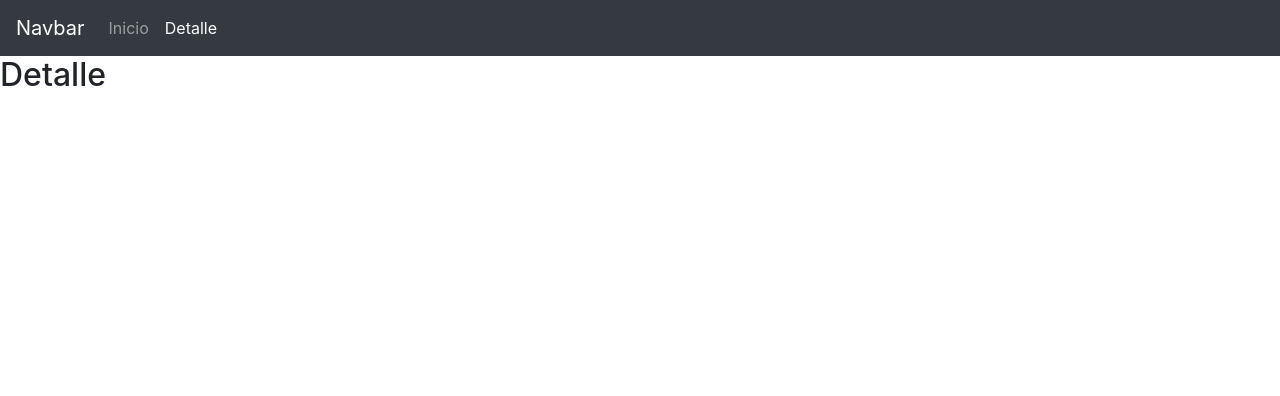
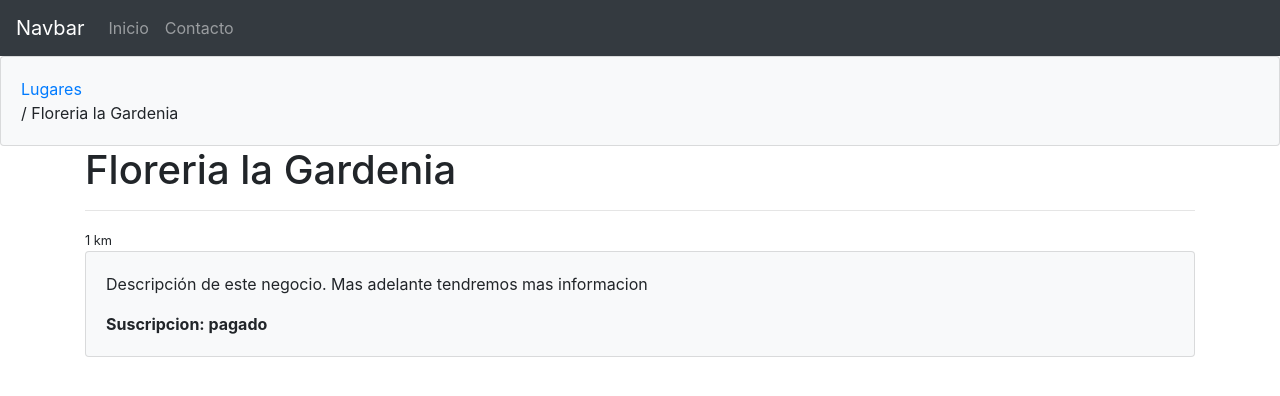
Before and after one commit to mpetrinidev/angular6_platzisquare, an Angular app: page /detalle/1 in a window 1280 px wide. Shown: the top 396 px of the page. Built offline with nearby package versions, Linux system fonts and the light colour scheme; what @agm/core would draw is missing.

Commit message:
terminando modulo de routing

```diff
--- a/src/app/app.component.html
+++ b/src/app/app.component.html
@@ -13,7 +13,7 @@
         </a>
       </li>
       <li class="nav-item" routerLinkActive="active">
-        <a class="nav-link" [routerLink]="'/detalle/1'">Detalle</a>
+        <a class="nav-link" [routerLink]="'/contacto'">Contacto</a>
       </li>
     </ul>
   </div>
--- a/src/app/app.module.ts
+++ b/src/app/app.module.ts
@@ -9,6 +9,7 @@ import { ContarClicksDirective } from './directives/clicks/contar-clicks.directi
 import { Routing } from './app.routing';
 import { DetalleComponent } from './detalle/detalle.component';
 import { LugaresComponent } from './lugares/lugares.component';
+import { ContactoComponent } from './contacto/contacto.component';
 
 @NgModule({
   declarations: [
@@ -16,7 +17,8 @@ import { LugaresComponent } from './lugares/lugares.component';
     ResaltarDirective,
     ContarClicksDirective,
     DetalleComponent,
-    LugaresComponent
+    LugaresComponent,
+    ContactoComponent
   ],
   imports: [
     Routing,
--- a/src/app/app.routing.ts
+++ b/src/app/app.routing.ts
@@ -2,11 +2,13 @@ import { Routes, RouterModule } from '@angular/router';
 import { AppComponent } from './app.component';
 import { DetalleComponent } from './detalle/detalle.component';
 import { LugaresComponent } from './lugares/lugares.component';
+import { ContactoComponent } from './contacto/contacto.component';
 
 const appRoutes: Routes = [
   { path: '', redirectTo: '/lugares', pathMatch: 'full' },
   { path: 'lugares', component: LugaresComponent },
-  { path: 'detalle/:id', component: DetalleComponent }
+  { path: 'detalle/:id', component: DetalleComponent },
+  { path: 'contacto', component: ContactoComponent }
 ];
 
 export const Routing = RouterModule.forRoot(appRoutes);
--- /dev/null
+++ b/src/app/contacto/contacto.component.html
@@ -0,0 +1,17 @@
+<div class="card card-body bg-light">
+  <a routerLink="/lugares">Lugares</a> / Contacto
+</div>
+
+<div class="container">
+  <label for="Nombre">Nombre</label>
+  <input type="text" class="form-control">
+  <br>
+  <label for="Correo">Correo</label>
+  <input type="email" class="form-control">
+  <br>
+  <label for="Mensaje">Mensaje</label>
+  <textarea class="form-control"></textarea>
+  <hr>
+  <a class="btn btn-primary" role="button">Enviar</a>
+  <a class="btn btn-default" routerLink="/lugares">Cancelar</a>
+</div>
--- /dev/null
+++ b/src/app/contacto/contacto.component.ts
@@ -0,0 +1,15 @@
+import { Component, OnInit } from '@angular/core';
+
+@Component({
+  selector: 'app-contacto',
+  templateUrl: './contacto.component.html',
+  styleUrls: ['./contacto.component.css']
+})
+export class ContactoComponent implements OnInit {
+
+  constructor() { }
+
+  ngOnInit() {
+  }
+
+}
--- a/src/app/detalle/detalle.component.html
+++ b/src/app/detalle/detalle.component.html
@@ -1 +1,13 @@
-<h2>Detalle</h2>
+<div class="card card-body bg-light">
+  <a routerLink="/lugares">Lugares</a> / {{lugar.nombre}}
+</div>
+<div class="container">
+  <h1>{{lugar.nombre}}</h1>
+  <hr>
+  <small>{{lugar.distancia}} km</small>
+  <br>
+  <div class="card card-body bg-light">
+    <p>{{lugar.descripcion}}</p>
+    <b>Suscripcion: {{lugar.plan}}</b>
+  </div>
+</div>
--- a/src/app/detalle/detalle.component.ts
+++ b/src/app/detalle/detalle.component.ts
@@ -14,7 +14,9 @@ export class DetalleComponent implements OnInit {
       cercania: 1,
       distancia: 1,
       active: true,
-      nombre: 'Floreria la Gardenia'
+      nombre: 'Floreria la Gardenia',
+      descripcion:
+        'Descripción de este negocio. Mas adelante tendremos mas informacion'
     },
     {
       id: 2,
@@ -22,7 +24,9 @@ export class DetalleComponent implements OnInit {
       cercania: 1,
       distancia: 1.8,
       active: true,
-      nombre: 'Donas la pasadita'
+      nombre: 'Donas la pasadita',
+      descripcion:
+        'Descripción de este negocio. Mas adelante tendremos mas informacion'
     },
     {
       id: 3,
@@ -30,7 +34,9 @@ export class DetalleComponent implements OnInit {
       cercania: 2,
       distancia: 5,
       active: true,
-      nombre: 'Veterinaria huellitas felices'
+      nombre: 'Veterinaria huellitas felices',
+      descripcion:
+        'Descripción de este negocio. Mas adelante tendremos mas informacion'
     },
     {
       id: 4,
@@ -38,7 +44,9 @@ export class DetalleComponent implements OnInit {
       cercania: 3,
       distancia: 10,
       active: false,
-      nombre: 'Sushi shuiroll'
+      nombre: 'Sushi shuiroll',
+      descripcion:
+        'Descripción de este negocio. Mas adelante tendremos mas informacion'
     },
     {
       id: 5,
@@ -46,7 +54,9 @@ export class DetalleComponent implements OnInit {
       cercania: 3,
       distancia: 35,
       active: true,
-      nombre: 'Hotel la gracia'
+      nombre: 'Hotel la gracia',
+      descripcion:
+        'Descripción de este negocio. Mas adelante tendremos mas informacion'
     },
     {
       id: 6,
@@ -54,22 +64,22 @@ export class DetalleComponent implements OnInit {
       cercania: 3,
       distancia: 120,
       active: true,
-      nombre: 'Zapateria el clavo'
+      nombre: 'Zapateria el clavo',
+      descripcion:
+        'Descripción de este negocio. Mas adelante tendremos mas informacion'
     }
   ];
-
-  id = null;
+  id = 0;
+  lugar: any = {};
 
   constructor(private route: ActivatedRoute) {
     this.id = this.route.snapshot.params['id'];
-    console.log(this.buscarLugar());
+    this.lugar = this.buscarLugar();
   }
 
   ngOnInit() {}
 
   buscarLugar() {
-    return this.lugares.find(l => {
-      return l.id === this.id;
-    });
+    return this.lugares.find(l => l.id == this.id);
   }
 }
```
Also changed, not shown: src/app/contacto/contacto.component.css (added), 1 other file (tests, documents, lock files or other folders).
